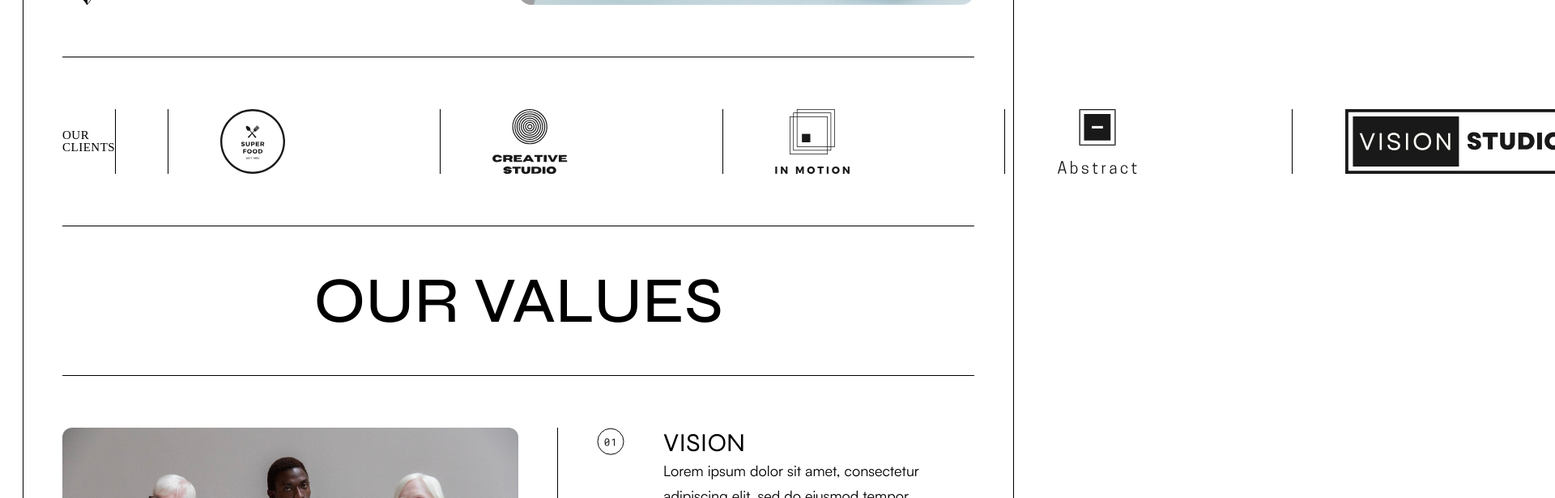
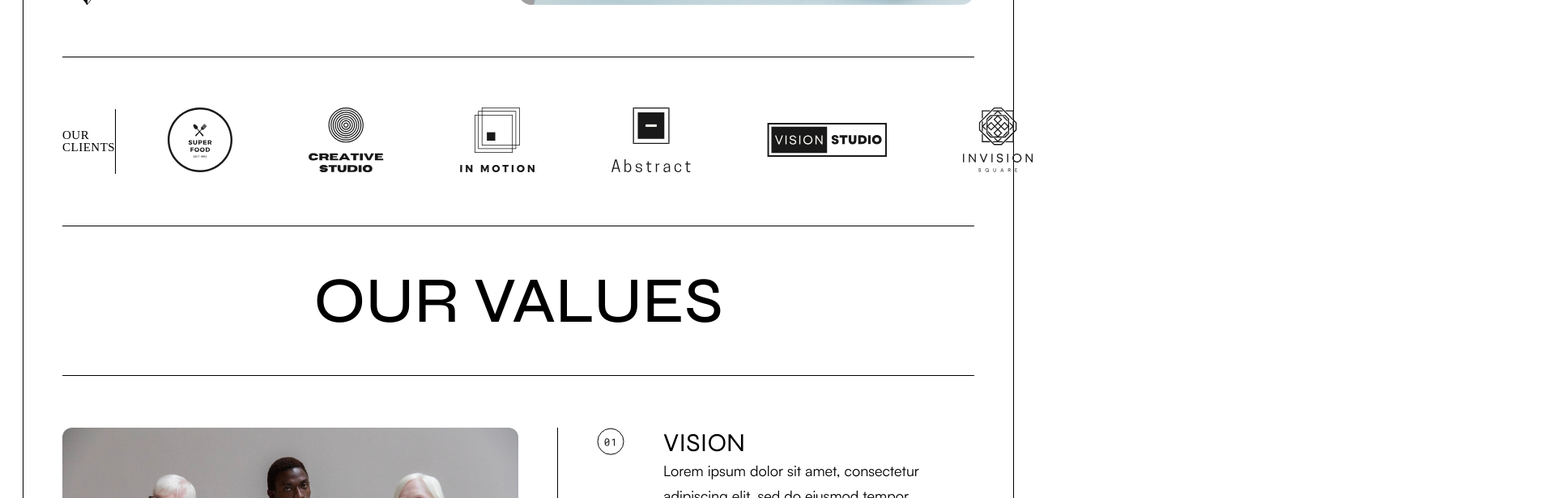
Before and after one commit to taodemy/website, a Next.js app: page / in a window 1280 px wide. Shown: the part 880-1496 px from the top of the page at 81% size, 1920 px wide, since content can reach past the window. Built offline with nearby package versions, Linux system fonts and the light colour scheme.

Commit message:
final code

```diff
--- a/components/IconList.tsx
+++ b/components/IconList.tsx
@@ -8,7 +8,7 @@ interface Props {
 
 const IconsList = ({ aria_label, alt, icon }: Props) => {
   return (
-    <div className={styles.our_clients__icons}>
+    <div>
       <img src={icon} arial-label={aria_label} alt={alt} />
     </div>
   );
--- a/package.json
+++ b/package.json
@@ -34,10 +34,10 @@
     "@testing-library/jest-dom": "^5.16.5",
     "@testing-library/react": "^13.4.0",
     "eslint-config-prettier": "^8.6.0",
-    "jest": "^29.4.1",
+    "husky": "^8.0.0",
+    "jest": "^29.4.3",
     "jest-environment-jsdom": "^29.4.1",
     "lint-staged": "^13.1.0",
-    "prettier": "2.8.3",
-    "husky": "^8.0.0"
+    "prettier": "2.8.3"
   }
 }
--- a/styles/OurClients.module.css
+++ b/styles/OurClients.module.css
@@ -1,9 +1,9 @@
 .our_clients {
     margin-top: 64px;
     display: flex;
+    flex-direction: row;
     justify-content: space-between;
     align-items: center;
-    flex-direction: row;
     padding: 0 0px;
     border-bottom: 1px solid black;
     padding-bottom: 64px;
@@ -13,7 +13,7 @@
     font-family: 'Roboto Mono';
     font-style: normal;
     font-weight: 400;
-    width: 169px;
+    width: 105px;
     line-height: 100%;
 
 }
@@ -21,9 +21,12 @@
     display: flex;
     flex-direction: row;
     justify-content: space-between;
+    align-items: center;
     padding: 0px;
-    gap: 191px;
+    gap: 94px;
     padding-left: 64px;
     border-left: 1px solid black;
+    width: 1550px;
+    height: 80px;
 
   }
```
Also changed, not shown: 2 other files (tests, documents, lock files or other folders).
